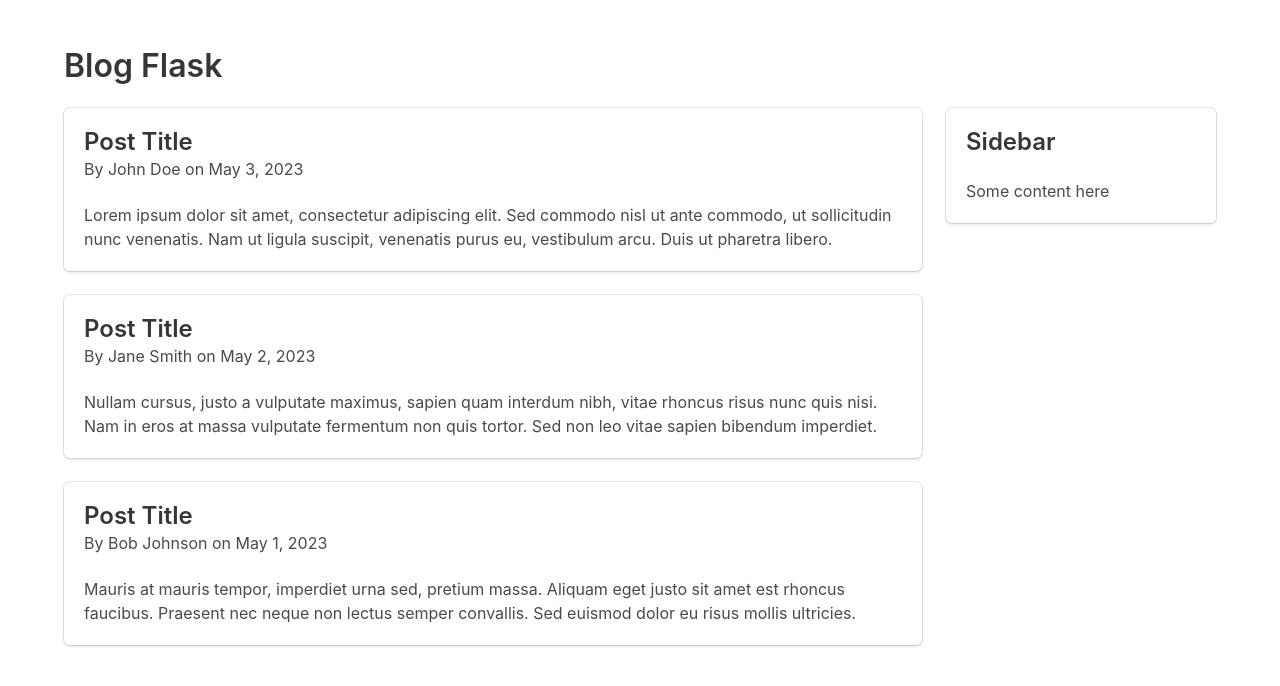
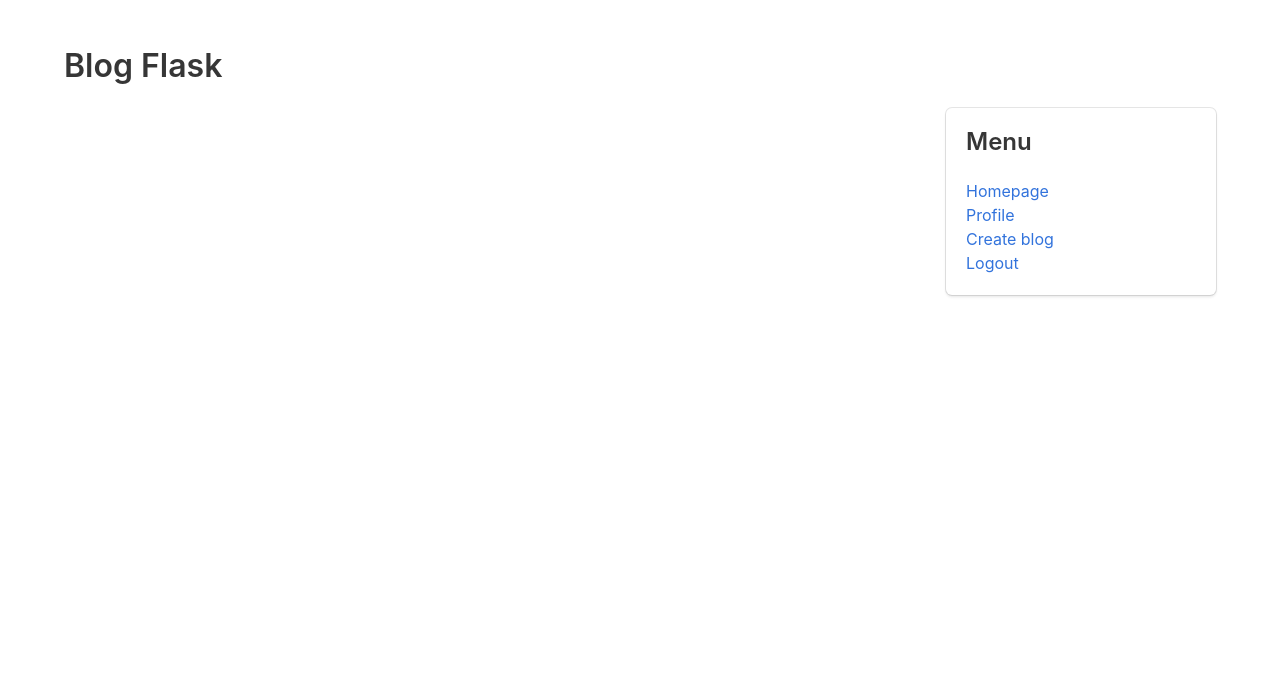
Before and after one commit to DerFacn/blog_flask, a Flask app: page / in a window 1280 px wide. Shown: the top 686 px of the page. Run offline with Flask 3, Linux system fonts and the light colour scheme; the visitor is signed in with stand-in values (Sample User, id 1).

Commit message:
BLOG WAS ADDED!!

```diff
--- a/project/auth.py
+++ b/project/auth.py
@@ -24,7 +24,7 @@
         flash('Please check your login details and try again.')
         return redirect(url_for('auth.login'))
     login_user(user, remember=remember)
-    return redirect(url_for('main.profile'))
+    return redirect(url_for('main.index'))
 
 
 @auth.route('/signup')
--- a/project/main.py
+++ b/project/main.py
@@ -1,13 +1,14 @@
 from flask import Blueprint, render_template
 from flask_login import login_required, current_user
-from . import db
+from .models import Blog
 
 main = Blueprint('main', __name__)
 
 
 @main.route('/')
 def index():
-    return render_template('index.html')
+    blogs = Blog.query.order_by(Blog.date_created).all()
+    return render_template('index.html', blogs=blogs)
 
 
 @main.route('/profile')
--- a/project/templates/index.html
+++ b/project/templates/index.html
@@ -4,32 +4,36 @@
 	<section class="section">
 		<div class="container">
 			<h1 class="title">Blog Flask</h1>
+			{% with messages = get_flashed_messages() %}
+        	{% if messages %}
+         	   <div class="notification is-danger">
+          	      {{ messages[0] }}
+      	       </div>
+     	    {% endif %}
+			{% endwith %}
 			<div class="columns">
 				<div class="column is-three-quarters">
-					<!-- Blog Post -->
-					<div class="box">
-						<h2 class="title is-4">Post Title</h2>
-						<h3 class="subtitle is-6">By John Doe on May 3, 2023</h3>
-						<p>Lorem ipsum dolor sit amet, consectetur adipiscing elit. Sed commodo nisl ut ante commodo, ut sollicitudin nunc venenatis. Nam ut ligula suscipit, venenatis purus eu, vestibulum arcu. Duis ut pharetra libero. </p>
-					</div>
-					<!-- Blog Post -->
-					<div class="box">
-						<h2 class="title is-4">Post Title</h2>
-						<h3 class="subtitle is-6">By Jane Smith on May 2, 2023</h3>
-						<p>Nullam cursus, justo a vulputate maximus, sapien quam interdum nibh, vitae rhoncus risus nunc quis nisi. Nam in eros at massa vulputate fermentum non quis tortor. Sed non leo vitae sapien bibendum imperdiet.</p>
-					</div>
-					<!-- Blog Post -->
-					<div class="box">
-						<h2 class="title is-4">Post Title</h2>
-						<h3 class="subtitle is-6">By Bob Johnson on May 1, 2023</h3>
-						<p>Mauris at mauris tempor, imperdiet urna sed, pretium massa. Aliquam eget justo sit amet est rhoncus faucibus. Praesent nec neque non lectus semper convallis. Sed euismod dolor eu risus mollis ultricies.</p>
-					</div>
+					{% if blogs %}
+						{% for blog in blogs %}
+							<div class="box">
+								<h2 class="title is-4">{{ blog.title }}</h2>
+								<h3 class="subtitle is-6">By {{ blog.name }} on {{ blog.date_created.strftime("%Y-%m-%d %H:%M") }}</h3>
+								<p>{{ blog.content }}</p>
+								{% if current_user.email == blog.email %}
+									<br><p><a href="/delete/{{ blog.id }}">Delete</a>  <a href="/update/{{ blog.id }}">Update</a></p>
+								{% endif %}
+							</div>
+						{% endfor %}
+					{% endif %}
 				</div>
 				<div class="column">
 					<!-- Sidebar -->
 					<div class="box">
-						<h2 class="title is-4">Sidebar</h2>
-						<p>Some content here</p>
+						<h2 class="title is-4">Menu</h2>
+						<p><a href="{{ url_for('main.index') }}">Homepage</a></p>
+						<p>{% if current_user.is_authenticated %}<a href="{{ url_for('main.profile') }}">Profile</a>{% else %}<a href="{{ url_for('auth.login') }}">Login</a>/<a href="{{ url_for('auth.signup') }}">Signup</a>{% endif %}</p>
+						<p>{% if current_user.is_authenticated %}<a href="{{ url_for('blog.create') }}">Create blog</a>{% endif %}</p>
+						<p>{% if current_user.is_authenticated %}<a href="{{ url_for('auth.logout') }}">Logout</a>{% endif %}</p>
 					</div>
 				</div>
 			</div>
```
Also changed, not shown: project/blog.py (+30 -0 lines), project/templates/update.html (added, +35 -0 lines).
